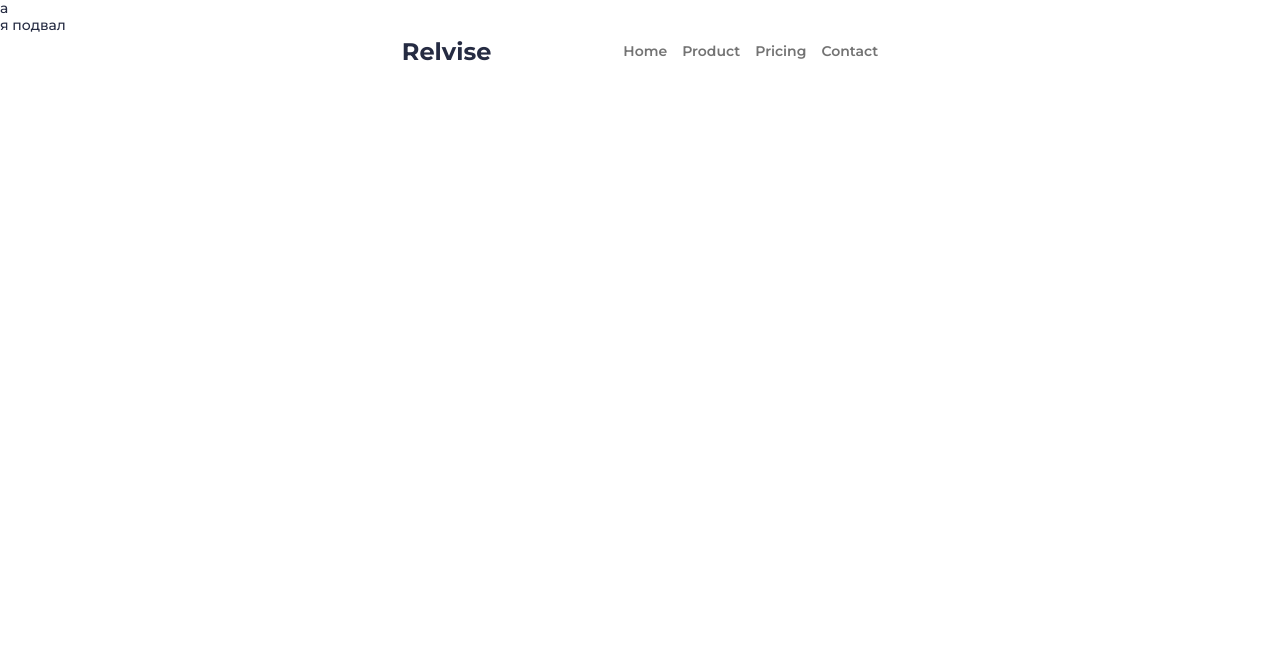
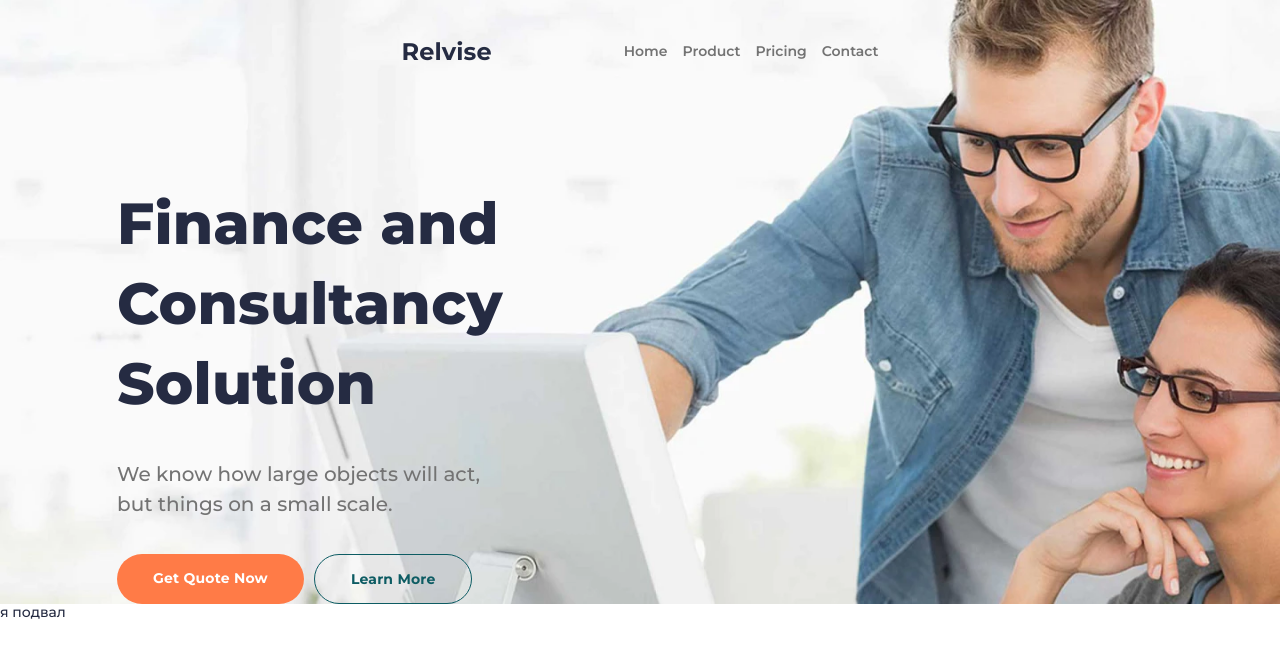
Before and after one commit to naumov-nikita/relvise, a plain HTML site: page index.html in a window 1280 px wide. Drawn offline with Linux system fonts and the light colour scheme.

```diff
--- a/css/content.css
+++ b/css/content.css
@@ -1,3 +1,61 @@
-.main {
-	flex: 1 1 auto;
+.page {
+  flex: 1 1 auto;
 }
+
+.page__intro {
+}
+.intro {
+  position: relative;
+}
+.intro__bg {
+  position: absolute;
+  top: 0;
+  left: 0;
+  width: 100%;
+  height: 100%;
+  object-fit: cover;
+}
+.intro__container {
+  padding-top: 184px;
+}
+.intro__body {
+  max-width: 400px;
+}
+.intro__body > *:not(:last-child) {
+  margin-bottom: 35px;
+}
+.intro__titel {
+  font-weight: 800;
+  font-size: 58px;
+  line-height: 138%;
+  letter-spacing: 0.2px;
+}
+.intro__text {
+  font-weight: 500;
+  font-size: 20px;
+  line-height: 150%;
+  color: #737373;
+}
+.intro__btn-group {
+  display: inline-flex;
+  gap: 10px;
+}
+
+.intro__btn {
+  font-weight: 700;
+  text-align: center;
+  letter-spacing: 0.2px;
+  line-height: 2;
+
+  padding: 10px 36px;
+
+  border-radius: 37px;
+}
+.intro__btn--orange {
+  background: #ff7b47;
+  color: #fff;
+}
+.intro__btn--border {
+  color: #0d5c63;
+  border: 1px solid #0d5c63;
+}
--- a/css/globals.css
+++ b/css/globals.css
@@ -1,17 +1,22 @@
-*
- {
-	box-sizing: border-box;
+*,
+*::after,
+*::before {
+  box-sizing: border-box;
 }
-/* *::after,
-*::before {
-	box-sizing: border-box;
-} */
 
-body {
+body,
+h1,
+h2,
+h3,
+h4,
+h5,
+h6,
+p {
   margin: 0;
   padding: 0;
   border: 0;
-
+}
+body {
   font-family: 'Montserrat', sans-serif;
   font-weight: 500;
   line-height: 1.2;
@@ -40,7 +45,10 @@ li {
   list-style: none;
 }
 
-input, textarea, select, button {
+input,
+textarea,
+select,
+button {
   font: inherit;
 }
 
@@ -49,11 +57,32 @@ img {
   max-width: 100%;
 }
 
+.visuallyhidden:not(:focus):not(:active) {
+  position: absolute;
+
+  width: 1px;
+  height: 1px;
+  margin: -1px;
+  border: 0;
+  padding: 0;
+
+  white-space: nowrap;
+
+  clip-path: inset(100%);
+  clip: rect(0 0 0 0);
+  overflow: hidden;
+}
+
 .wrapper {
   min-height: 100%;
   overflow: hidden;
-	display: flex;
-	flex-direction: column;
+  display: flex;
+  flex-direction: column;
+}
+
+.icon {
+  display: inline-block;
+  fill: currentColor;
 }
 
 ._container {
@@ -62,3 +91,16 @@ img {
   box-sizing: content-box;
   padding: 0 15px;
 }
+
+._ibg {
+  /* position: relative; */
+}
+._ibg > img {
+  position: absolute;
+  top: 0;
+  left: 0;
+  width: 100%;
+  height: 100%;
+  object-fit: cover;
+	z-index: -1;
+}
--- a/css/header.css
+++ b/css/header.css
@@ -22,6 +22,7 @@
   font-weight: 700;
   font-size: 24px;
   line-height: 32px;
+	letter-spacing: 0.1px;
 }
 
 .header__menu {
--- a/index.html
+++ b/index.html
@@ -40,9 +40,23 @@
 				</nav>
 			</div>
 		</header>
-		<main class="main">
-			<section class="intro">
-				а
+		<main class="page">
+			<section class="page__intro intro">
+				<div class="intro__container _container">
+					<div class="intro__body">
+						<h1 class="intro__titel">
+							Finance and Consultancy Solution
+						</h1>
+						<p class="intro__text">We know how large objects will act, but things on a small scale.</p>
+						<div class="intro__btn-group">
+							<a class="intro__btn intro__btn--orange">Get Quote Now</a>
+							<a class="intro__btn intro__btn--border">Learn More</a>
+						</div>
+					</div>
+				</div>
+				<div class="intro__bg _ibg">
+					<img src="img/cover.webp" alt="cover">
+				</div>
 			</section>
 		</main>
 		<footer class="footer">
```
